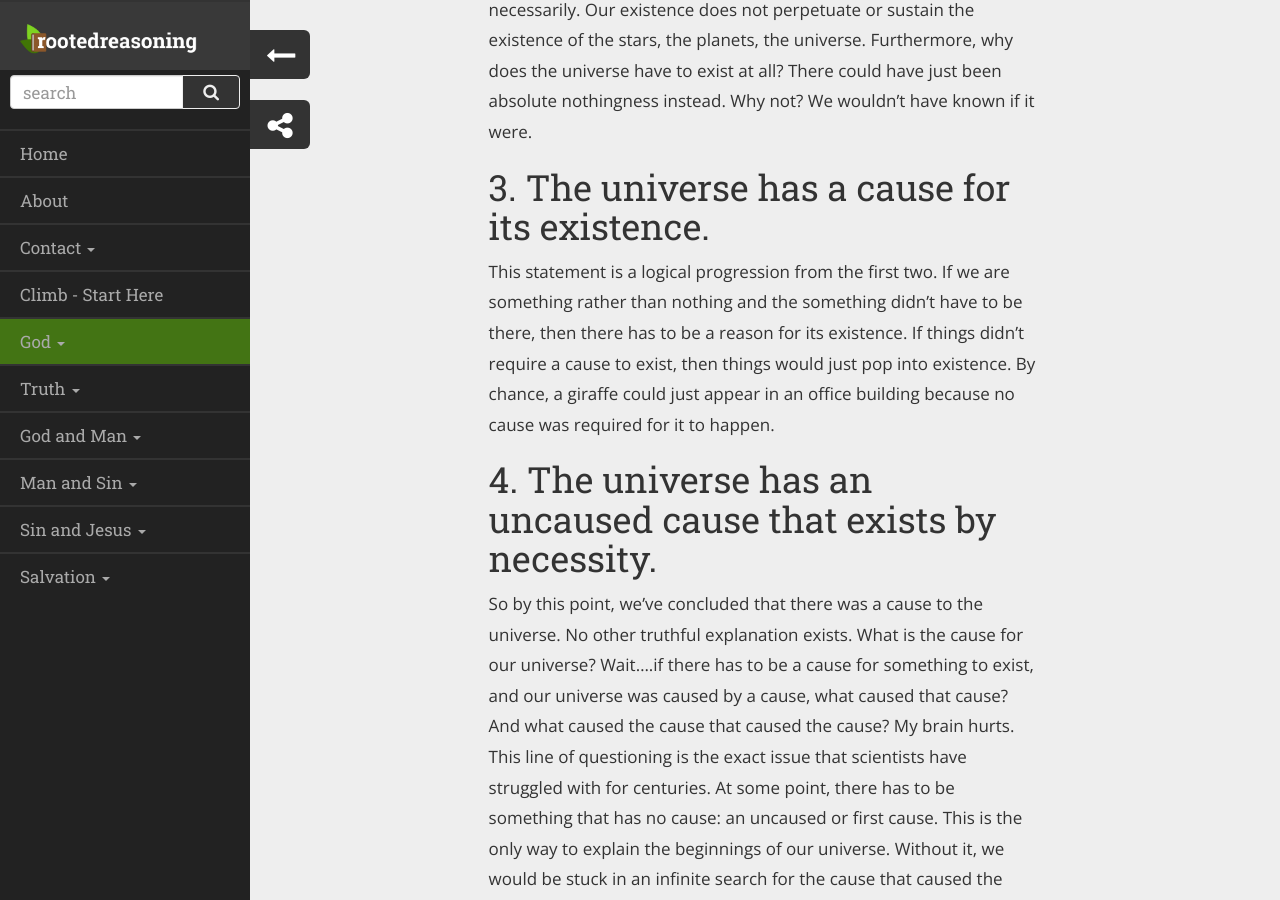
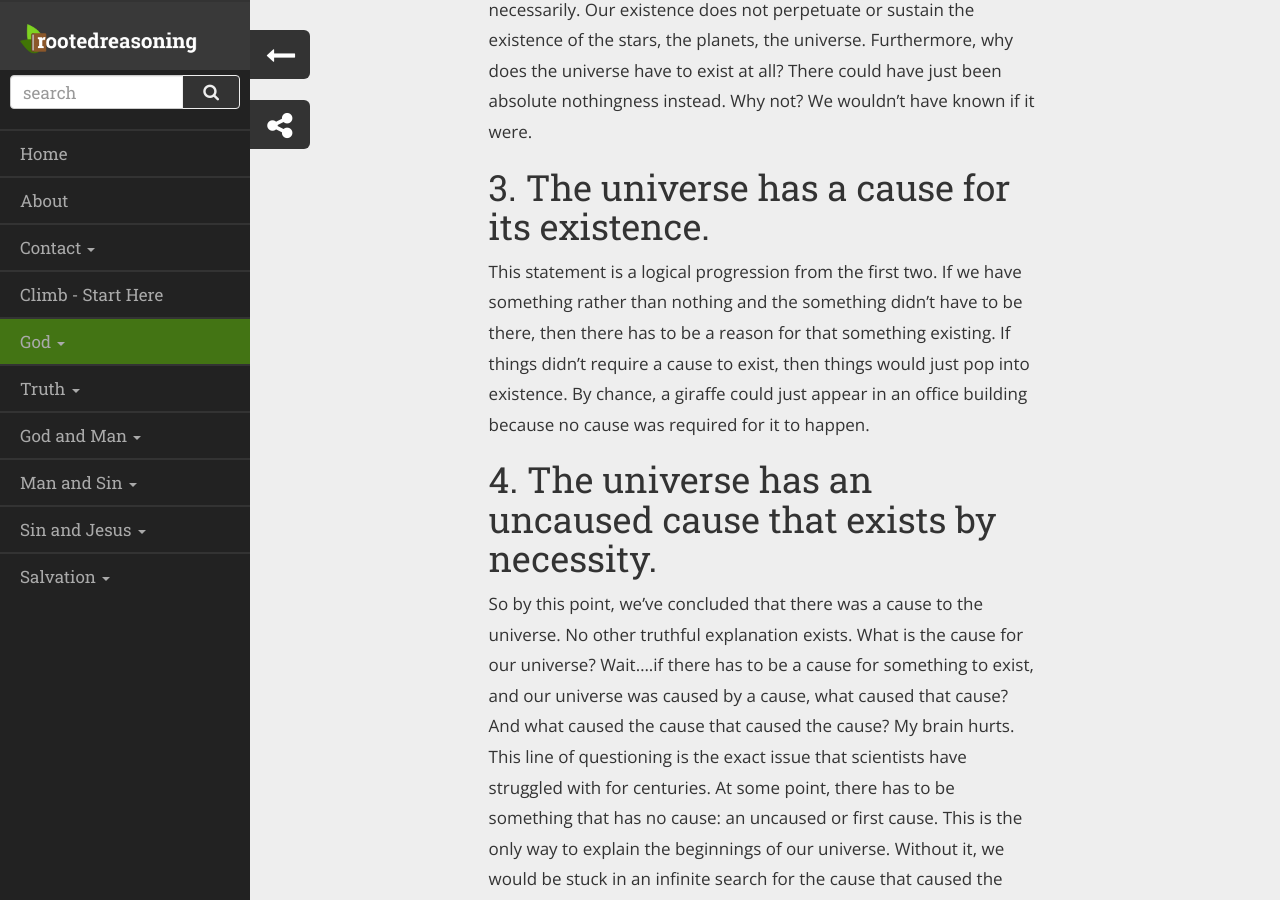
Before and after one commit to byhag/rootedreasoning, a Jekyll site: the page built from _articles/1-God/2-does-God-exist-part1.md, in a window 1280 px wide and 900 px high, scrolled down 1002 px. Built offline with Jekyll 4.4.1, drawn with Linux system fonts in a browser that asks for light colours.

Commit message:
Update wording on section 3 of Does God exist part 1

```diff
--- a/_articles/1-God/2-does-God-exist-part1.md
+++ b/_articles/1-God/2-does-God-exist-part1.md
@@ -23,7 +23,7 @@ This idea is rather simple which is why I’m not going to say much about it. We
 In other words, the universe does not exist by necessity. For instance, why does the universe have to have life in it? We can see other planets in our own solar system that don’t have life. Life doesn't exist necessarily. Our existence does not perpetuate or sustain the existence of the stars, the planets, the universe. Furthermore, why does the universe have to exist at all? There could have just been absolute nothingness instead. Why not? We wouldn’t have known if it were.
 
 ## 3. The universe has a cause for its existence.
-This statement is a logical progression from the first two. If we are something rather than nothing and the something didn't have to be there, then there has to be a reason for its existence. If things didn't require a cause to exist, then things would just pop into existence. By chance, a giraffe could just appear in an office building because no cause was required for it to happen.
+This statement is a logical progression from the first two. If we have something rather than nothing and the something didn't have to be there, then there has to be a reason for that something existing. If things didn't require a cause to exist, then things would just pop into existence. By chance, a giraffe could just appear in an office building because no cause was required for it to happen.
 
 ## 4. The universe has an uncaused cause that exists by necessity.
 So by this point, we've concluded that there was a cause to the universe. No other truthful explanation exists. What is the cause for our universe? Wait....if there has to be a cause for something to exist, and our universe was caused by a cause, what caused that cause? And what caused the cause that caused the cause? My brain hurts. This line of questioning is the exact issue that scientists have struggled with for centuries. At some point, there has to be something that has no cause: an uncaused or first cause. This is the only way to explain the beginnings of our universe. Without it, we would be stuck in an infinite search for the cause that caused the cause that caused the cause that caused the cause...you get the idea. In contrast to our universe, this cause must exist by necessity of its nature. This cause is so necessary to existence that it is the beginning, the first, the origin of all. Otherwise, it would also require an explanation and we would be back where we started.
```
